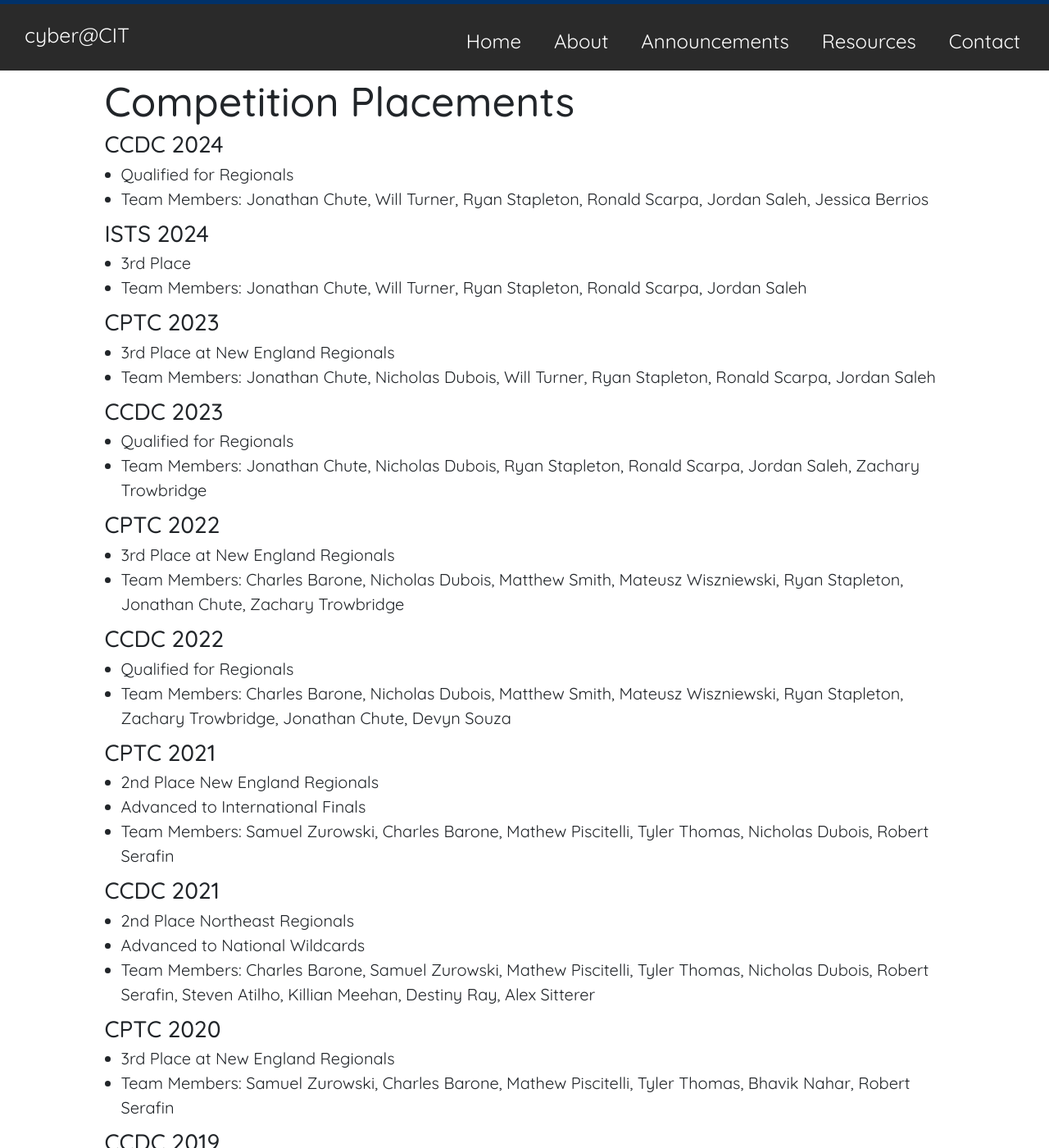
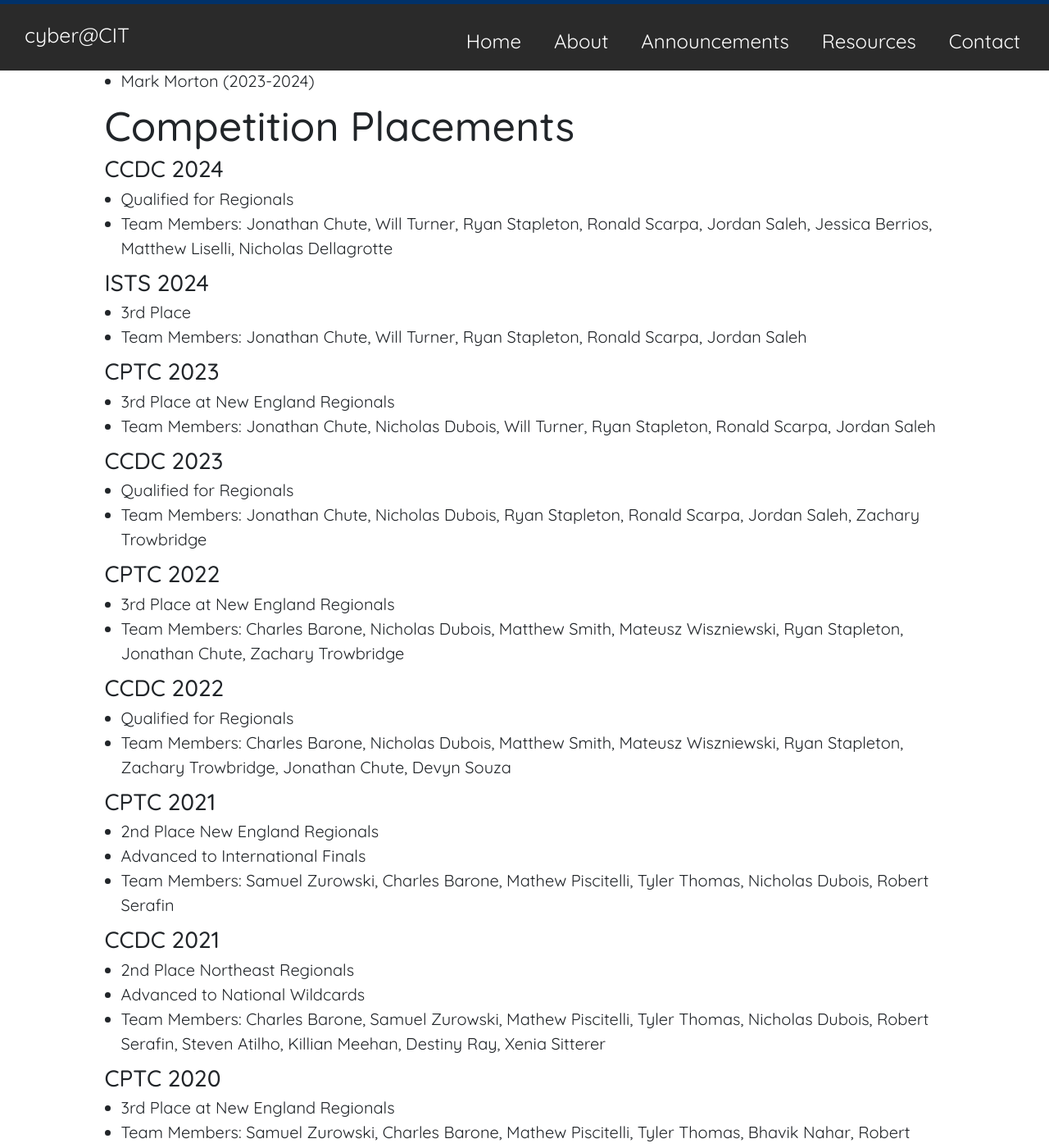
Before and after one commit to cyber-cfreg/cyber-cfreg.github.io, a Jekyll site: the page built from about.md, in a window 1280 px wide and 1400 px high, scrolled down 687 px. Shown: the whole window at 82% size. Built offline with Jekyll 4.4.1, drawn with Linux system fonts in a browser that asks for light colours; nearby versions of some CDN libraries.

Commit message:
Update about.md

```diff
--- a/about.md
+++ b/about.md
@@ -18,7 +18,8 @@
 - James Herbert (2015-2016)
 
 > ##  Hacking Team Coach
-- Mark Morton
+- Murat Gunestas (2024-present)
+- Mark Morton (2023-2024)
 
 
 # Competition Placements
@@ -26,7 +27,7 @@
 
 >### CCDC 2024
 - Qualified for Regionals
-- Team Members: Jonathan Chute, Will Turner, Ryan Stapleton, Ronald Scarpa, Jordan Saleh, Jessica Berrios
+- Team Members: Jonathan Chute, Will Turner, Ryan Stapleton, Ronald Scarpa, Jordan Saleh, Jessica Berrios, Matthew Liselli, Nicholas Dellagrotte
 
 >### ISTS 2024
 - 3rd Place
@@ -56,7 +57,7 @@
 >### CCDC 2021
 - 2nd Place Northeast Regionals
 - Advanced to National Wildcards
-- Team Members: Charles Barone, Samuel Zurowski, Mathew Piscitelli, Tyler Thomas, Nicholas Dubois, Robert Serafin, Steven Atilho,  Killian Meehan, Destiny Ray, Alex Sitterer
+- Team Members: Charles Barone, Samuel Zurowski, Mathew Piscitelli, Tyler Thomas, Nicholas Dubois, Robert Serafin, Steven Atilho,  Killian Meehan, Destiny Ray, Xenia Sitterer
 
 >### CPTC 2020
 - 3rd Place at New England Regionals
```
